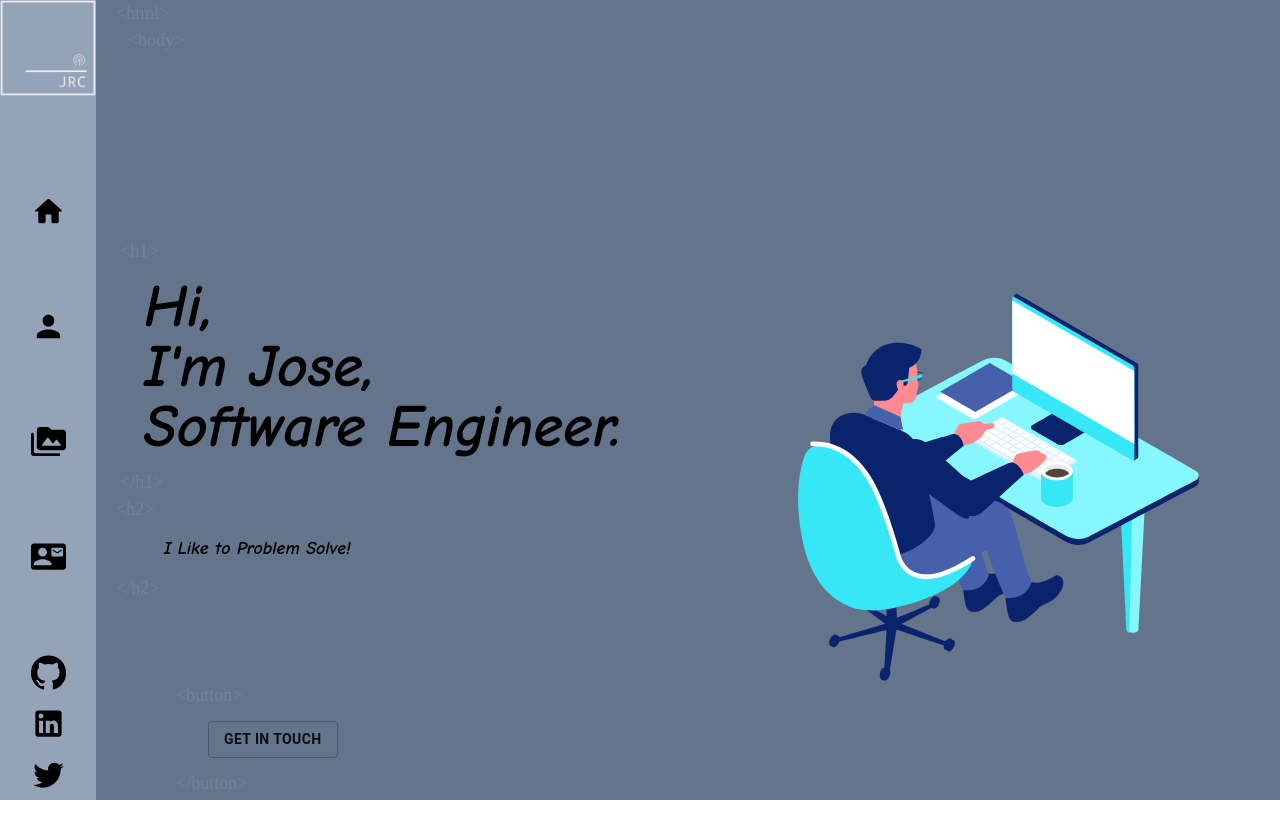
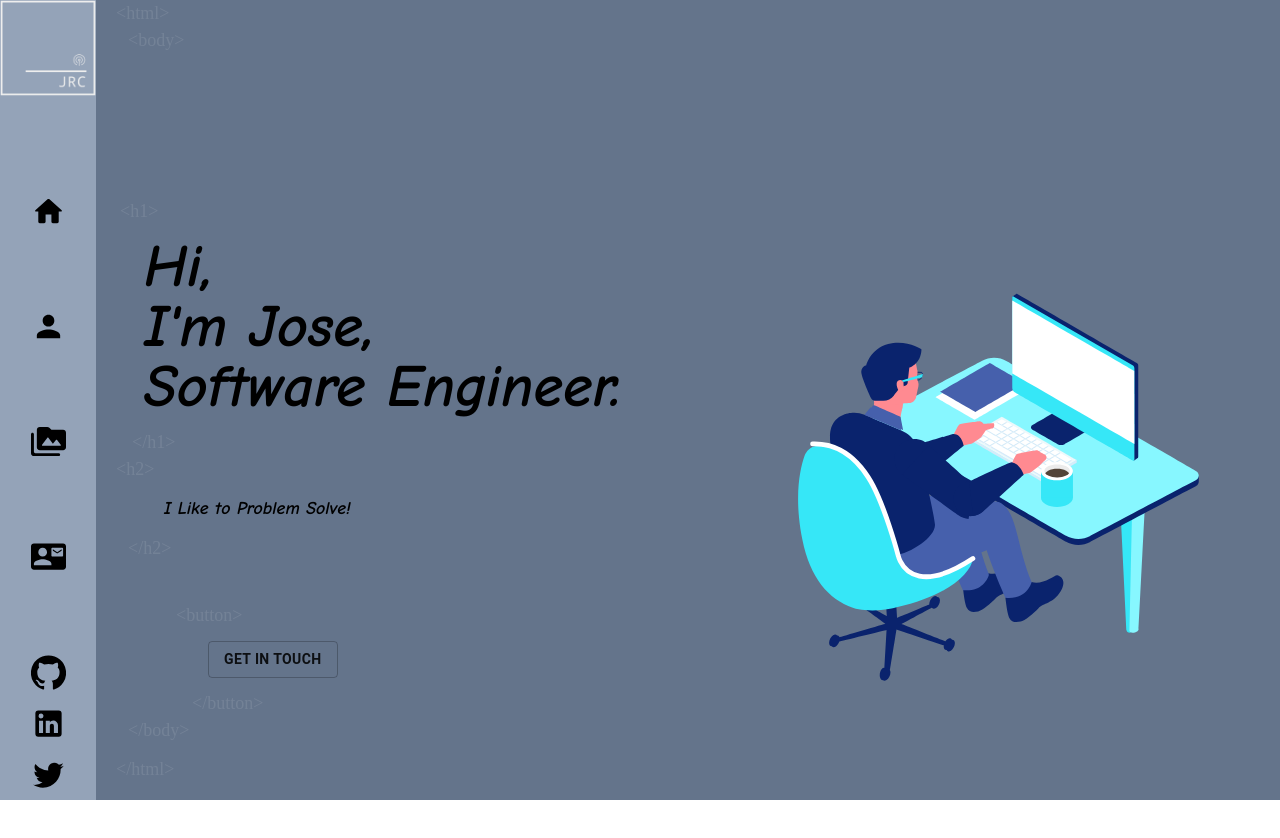
Before and after one commit to josecollado/Portfolio, a React (Vite) app: page / in a window 1280 px wide. Shown: the top 838 px of the page. After the commit the page ends 800 px from the top, so only its background shows below. Built offline with nearby package versions, Linux system fonts and the light colour scheme; a web font is replaced by a local one.

Commit message:
Home page styling and functionality is completed need to work on projects and about me page modal functionality still needs to be worked on

```diff
--- a/src/App.jsx
+++ b/src/App.jsx
@@ -1,15 +1,18 @@
-import React from 'react';
+import React,{useState} from 'react';
 import Sidebar from './components/Sidebar';
 import Main from './components/Main';
 
 const App = () => {
+  const [projectsView, setProjectsView] = useState(false);
+  const [homeView, setHomeView] = useState(true);
+  const [aboutView, setAboutView] = useState(false);
   return (
-    <div className='m-0  min-h-screen flex flex-row  '>
+    <div className='m-0  min-h-full flex flex-row  '>
       <div className=' bg-blueGray-400 '>
-        <Sidebar />
+        <Sidebar setProjectsView={setProjectsView} setAboutView={setAboutView} setHomeView={setHomeView}/>
       </div>
-      <div className=' bg-blueGray-500  w-screen min-h-screen '>
-        <Main />
+      <div className=' bg-blueGray-500  w-screen min-h-full '>
+        <Main aboutView={aboutView} homeView={homeView} projectsView={projectsView} />
       </div>
 
     </div>
--- a/src/assets/About.jsx
+++ b/src/assets/About.jsx
@@ -0,0 +1,13 @@
+import React from 'react'
+
+const AboutMe = () =>{
+    return (
+        <div className='min-h-screen relative'>
+        hello about me page
+      </div>
+    )
+}
+
+
+
+export default AboutMe;
--- /dev/null
+++ b/src/assets/HomePage.jsx
@@ -0,0 +1,30 @@
+import React from 'react'
+import MainContent from "./MainContent";
+import Lottie from 'react-lottie'
+import codeDesk from '../lotties/code-desk.json'
+
+
+
+const HomePage = () =>{
+    const defaultOptions = {
+        loop: true,
+        autoplay: true,
+        animationData: codeDesk,
+        rendererSettings: {
+          preserveAspectRatio: 'xMidYMid slice',
+        },
+      };
+
+      return (
+        <div className='min-h-screen relative'>
+        <div className='absolute'>
+          <MainContent />
+        </div>
+        <div className=' z-10 w-1/2 right-0 float-right min-h-screen  pt-48 '>
+          <Lottie options={defaultOptions} height={600} width={600} />
+        </div>
+      </div>
+      )
+}
+
+export default HomePage;
--- a/src/assets/MainContent.jsx
+++ b/src/assets/MainContent.jsx
@@ -56,27 +56,27 @@ const MainContent = () => {
   }, []);
 
   return (
-    <div className=' min-h-screen '>
+    <div className=' min-h-full '>
       <div className='html-tag pl-5 animate'>{`<html>`}</div>
-      <div className=' html-tag pl-8 top-0 mb-auto pb-10 animate '>{`<body>`}</div>
+      <div className=' html-tag pl-8 top-0  animate '>{`<body>`}</div>
 
       <div className=' '>
         <div className='html-tag mt-36 pl-6 animate'>{`<h1>`}</div>
         <div className=' pl-9 main  text-6xl m-3' ref={titleElement} />
-        <div className='html-tag pl-6 animate'>{`</h1>`}</div>
+        <div className='html-tag pl-9 animate'>{`</h1>`}</div>
         <div className='html-tag pl-5 animate'>{`<h2>`}</div>
         <div className='pl-14 main text-lg m-3' ref={scrollElement} />
-        <div className='html-tag mb-20 pl-5  animate'>{`</h2>`}</div>
+        <div className='html-tag mb-10 pl-8 animate'>{`</h2>`}</div>
         <div className='pl-20 html-tag animate'>{`<button>`}</div>
         <div className=' ml-28 m-3 main'>
           <Button variant='outlined' onClick={handleOpen} ><strong>Get In Touch</strong></Button>
           <ContactModal open={open} handleClose={handleClose} />
         </div>
-        <div className='pl-20 html-tag animate'>{`</button>`}</div>
+        <div className=' pl-24 html-tag animate'>{`</button>`}</div>
       </div>
 
-      <div className=' html-tag pt-16 mb-auto bottom-0 pl-8 animate'>{`</body>`}</div>
-      <div className=' html-tag mb-auto bottom-0 pl-5 animate' >{`</html>`}</div>
+      <div className=' m-auto html-tag pb-3  pl-8 animate'>{`</body>`}</div>
+      <div className='m-auto html-tag pl-5 animate ' >{`</html>`}</div>
     </div>
   );
 };
--- a/src/assets/Projects.jsx
+++ b/src/assets/Projects.jsx
@@ -0,0 +1,13 @@
+import React from 'react'
+
+const Projects = () =>{
+    return (
+        <div className='min-h-screen relative'>
+        hello projects page
+      </div>
+    )
+}
+
+
+
+export default Projects;
--- a/src/components/Main.jsx
+++ b/src/components/Main.jsx
@@ -1,31 +1,27 @@
 import React from 'react';
-import MainContent from '../assets/MainContent';
-import Lottie from 'react-lottie';
-import codeDesk from '../lotties/code-desk.json';
+import HomePage from '../assets/HomePage';
+import Projects from '../assets/Projects'
+import AboutMe from '../assets/About'
 
+const Main = ({ homeView, aboutView, projectsView }) => {
 
-
-
-const Main = () => {
-  const defaultOptions = {
-    loop: true,
-    autoplay: true,
-    animationData: codeDesk,
-    rendererSettings: {
-      preserveAspectRatio: 'xMidYMid slice',
-    },
-  };
-
-  return (
-    <div className='min-h-screen relative'>
-      <div className='  absolute'>
-        <MainContent />
-      </div>
-      <div className=' z-10 w-1/2 right-0 float-right min-h-screen  pt-48 '>
-        <Lottie options={defaultOptions} height={600} width={600} />
-      </div>
-    </div>
-  );
+  if(homeView){
+    return (
+     <HomePage/>
+    );
+  }else if(aboutView){
+    return(
+      <AboutMe/>
+    )
+  } else if(projectsView){
+    return(
+      <Projects/>
+    )
+  }else {
+    return (
+      <HomePage/>
+    );
+  }
 };
 
 export default Main;
--- a/src/components/Sidebar.jsx
+++ b/src/components/Sidebar.jsx
@@ -7,14 +7,7 @@ import ContactMailRoundedIcon from '@material-ui/icons/ContactMailRounded';
 import PermMediaRoundedIcon from '@material-ui/icons/PermMediaRounded';
 import { ContactModal } from '../add-on/Modal';
 
-
-
-
-const Sidebar = () => {
-    const [projectsView, setProjectsView] = useState(false);
-    const [homeView, setHomeView] = useState(false);
-    const [aboutView, setAboutView] = useState(false);
-
+const Sidebar = ({ setAboutView, setHomeView, setProjectsView }) => {
   const [open, setOpen] = useState(false);
 
   const handleClick = (value) => {
@@ -40,9 +33,9 @@ const Sidebar = () => {
   const handleOpen = () => setOpen(true);
   const handleClose = () => setOpen(false);
   return (
-    <div className='flex flex-col min-h-full w-18'>
-      <div className='logo object-fill h-32 w-32 -mx-4  -mt-4 top-0 place-items-center mb-auto'>
-        <img src={logo} title='Logo' />
+    <div className='flex flex-col h-full w-18'>
+      <div className='logo object-fill h-32 w-32 -mx-4  -mt-4 top-0 place-items-center mb-auto sidebar'>
+        <img src={logo} title='Logo' onClick={()=>handleClick('home')}/>
       </div>
       <div className='flex flex-col place-items-center space-y-20'>
         <HomeRoundedIcon
```
Also changed, not shown: src/assets/Resume.jsx (deleted).
